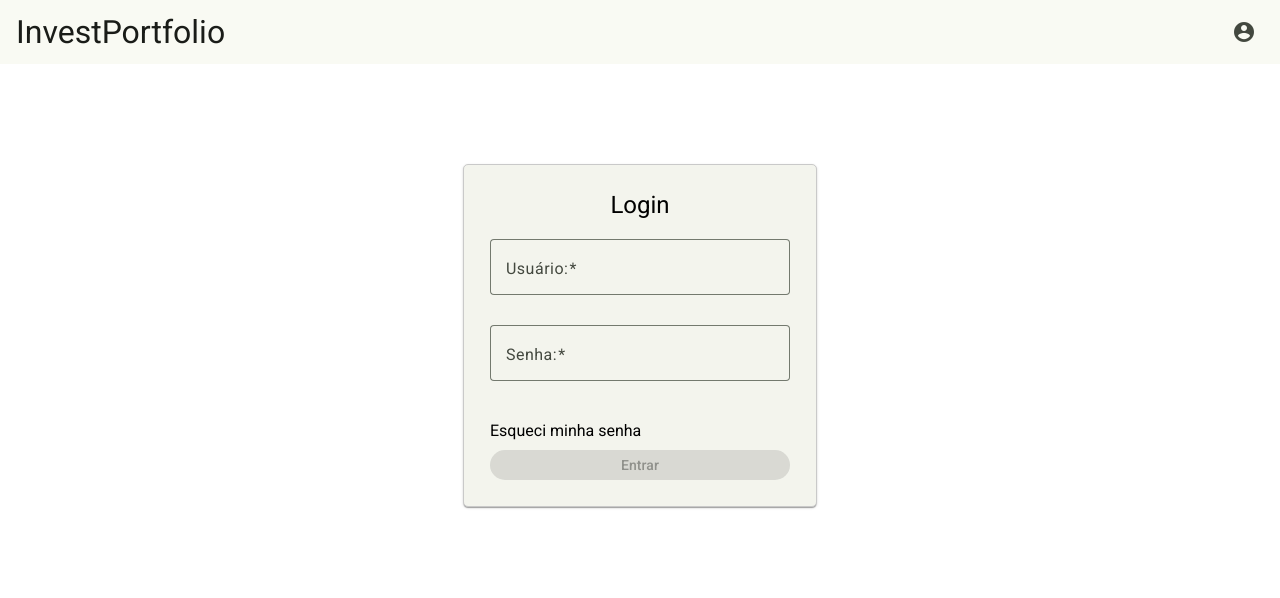
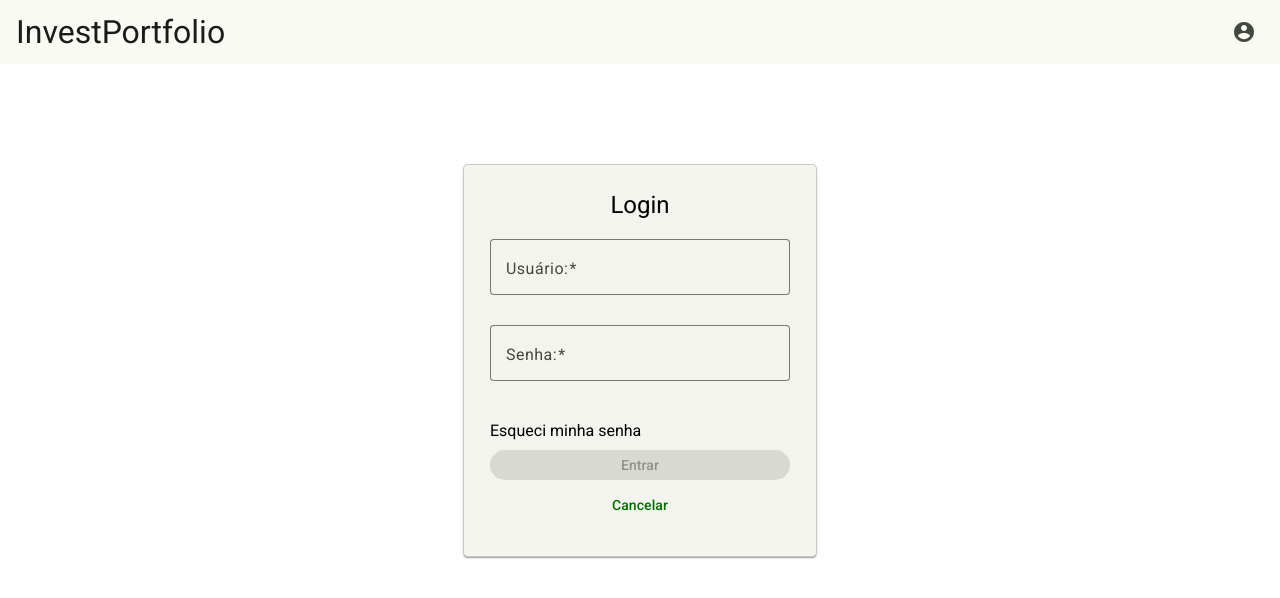
Before and after one commit to stonefullstm/wallet-front, an Angular app: page /login in a window 1280 px wide. Shown: the top 598 px of the page. Built offline with nearby package versions, Linux system fonts and the light colour scheme.

Commit message:
feat: Acrescenta botão Cancelar no form de login

```diff
--- a/src/app/components/login/login.component.css
+++ b/src/app/components/login/login.component.css
@@ -35,6 +35,7 @@ mat-form-field {
 .button_login {
   display: flex;
   flex-direction: column;
+  margin-bottom: 10px;
 }
 
 .button_login > span {
--- a/src/app/components/login/login.component.html
+++ b/src/app/components/login/login.component.html
@@ -16,6 +16,9 @@
         <span>Esqueci minha senha</span>
         <button type="submit" mat-raised-button [disabled]="!form.valid" color="primary">Entrar</button>
       </div>
+      <div class="button_login">
+        <button type="button" mat-button (click)="cancel()">Cancelar</button>
+      </div>
     </form>
   </mat-card-content>
 </mat-card>
--- a/src/app/components/login/login.component.ts
+++ b/src/app/components/login/login.component.ts
@@ -5,6 +5,7 @@ import { MatInputModule } from '@angular/material/input';
 import { MatButtonModule } from '@angular/material/button';
 import { FormBuilder, FormGroup, ReactiveFormsModule } from '@angular/forms';
 import { CommonModule } from '@angular/common';
+import { Location } from '@angular/common';
 import { TokenService } from '../../services/api/token.service';
 import { Router } from '@angular/router';
 import { LoginData } from '../../models/loginData';
@@ -28,6 +29,7 @@ export class LoginComponent implements OnInit {
   private tokenService = inject(TokenService);
   private storageService = inject(StorageService);
   private router = inject(Router);
+  private location = inject(Location);
 
   form!: FormGroup;
 
@@ -52,8 +54,12 @@ export class LoginComponent implements OnInit {
         console.log(data);
         this.storageService.setToken('accessToken', data.access);
         // this.domainService.setDomain(data.domain);
-        this.router.navigate(['/home']);
+        this.location.back();
       },
     });
   }
+
+  cancel(): void {
+    this.location.back();
+  }
 }
```
